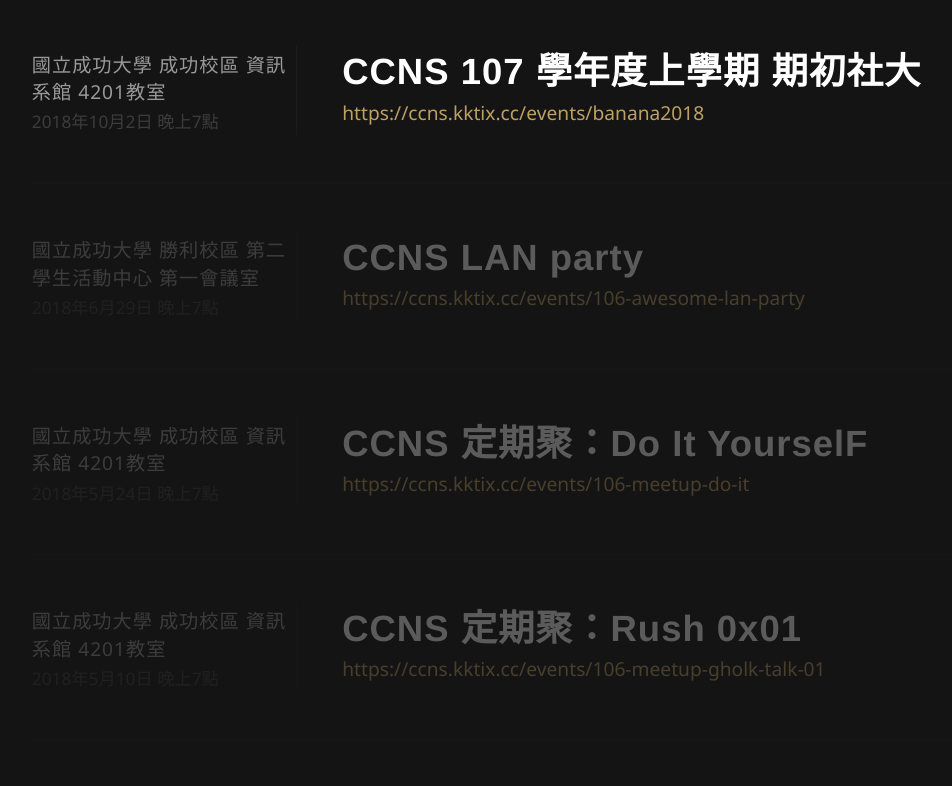
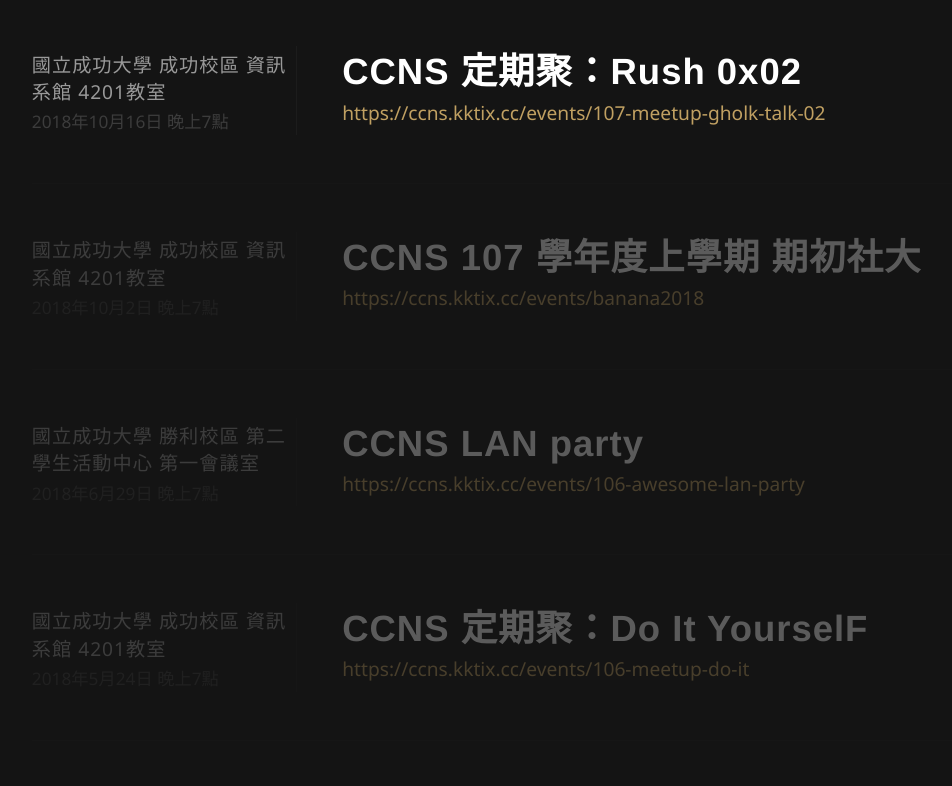
Before and after one commit to ccns/ccns.github.io-deprecated, a website: page index.html in a window 1280 px wide. Shown: the part 1447-2233 px from the top of the page, without its empty margins (77-1029 px from the left). Drawn offline with nearby package versions, Linux system fonts and the light colour scheme; files whose address does not match are found by name; a web font is replaced by a local one.

Commit message:
update events

```diff
--- a/index.html
+++ b/index.html
@@ -60,6 +60,19 @@
 
 
             <div class="eventBox new">
+
+                <div class="eventInfo">
+                  <p class="eventPlace">國立成功大學 成功校區 資訊系館 4201教室  </p>
+                  <p class="eventTime">2018年10月16日 晚上7點</p>
+                </div>
+                <div class="eventName">
+                  <div class="name">CCNS 定期聚：Rush 0x02</div>
+                  <a href="https://ccns.kktix.cc/events/107-meetup-gholk-talk-02" class="url" target="_blank">https://ccns.kktix.cc/events/107-meetup-gholk-talk-02</a>
+                </div>
+            </div>
+
+
+            <div class="eventBox">
 
                 <div class="eventInfo">
                   <p class="eventPlace">國立成功大學 成功校區 資訊系館  4201教室  </p>
```
